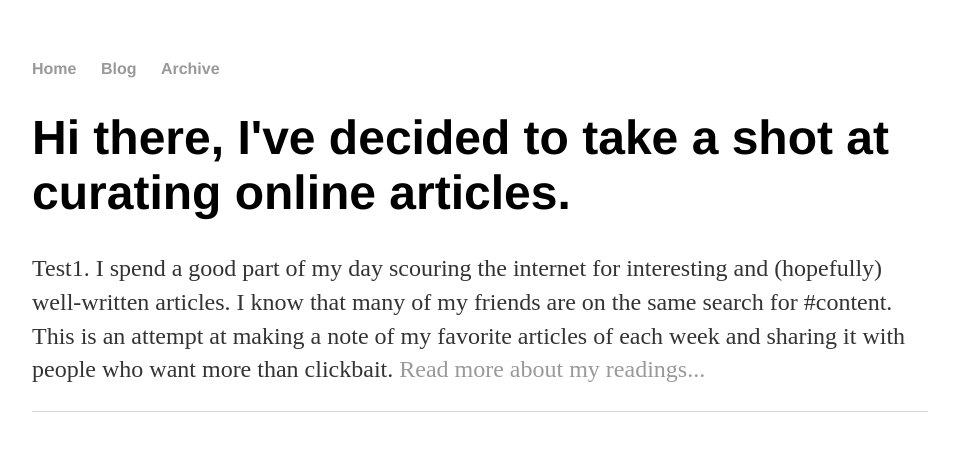
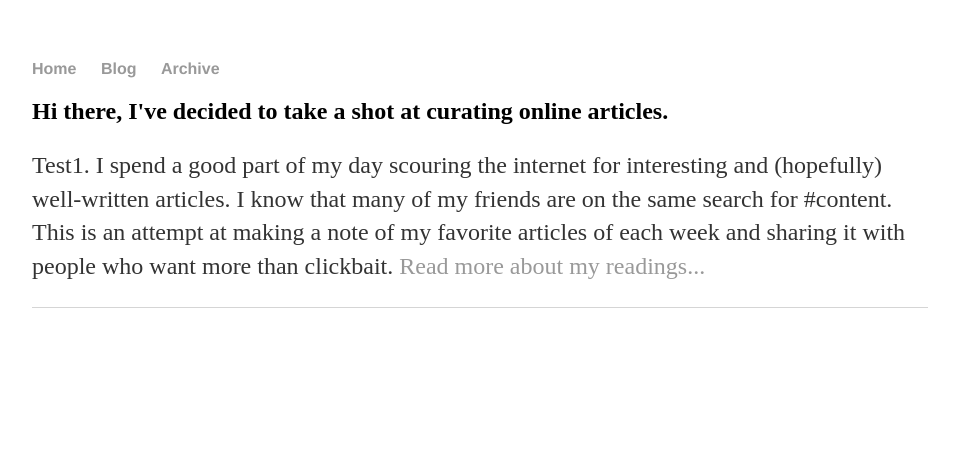
Before and after one commit to hsureads/hsureads.github.io-original, a Jekyll site: the page built from index.html, in a window 1280 px wide. Shown: the top 451 px of the page, without its empty margins (160-1119 px from the left). Built offline with Jekyll 4.4.1, drawn with Linux system fonts in a browser that asks for light colours.

```diff
--- a/index.html
+++ b/index.html
@@ -3,7 +3,7 @@ layout: default
 title: T Hsu
 ---
 <div class="blurb">
-	<h1>Hi there, I've decided to take a shot at curating online articles.</h1>
+	<h2>Hi there, I've decided to take a shot at curating online articles.</h1>
 	<p>Test1. I spend a good part of my day scouring the internet for interesting and (hopefully) well-written articles. I know that many of my friends are on the same
 		search for #content. This is an attempt at making a note of my favorite articles of each week and sharing it with people who want more than clickbait.
 		<a href="/blog">Read more about my readings...</a></p>
```
